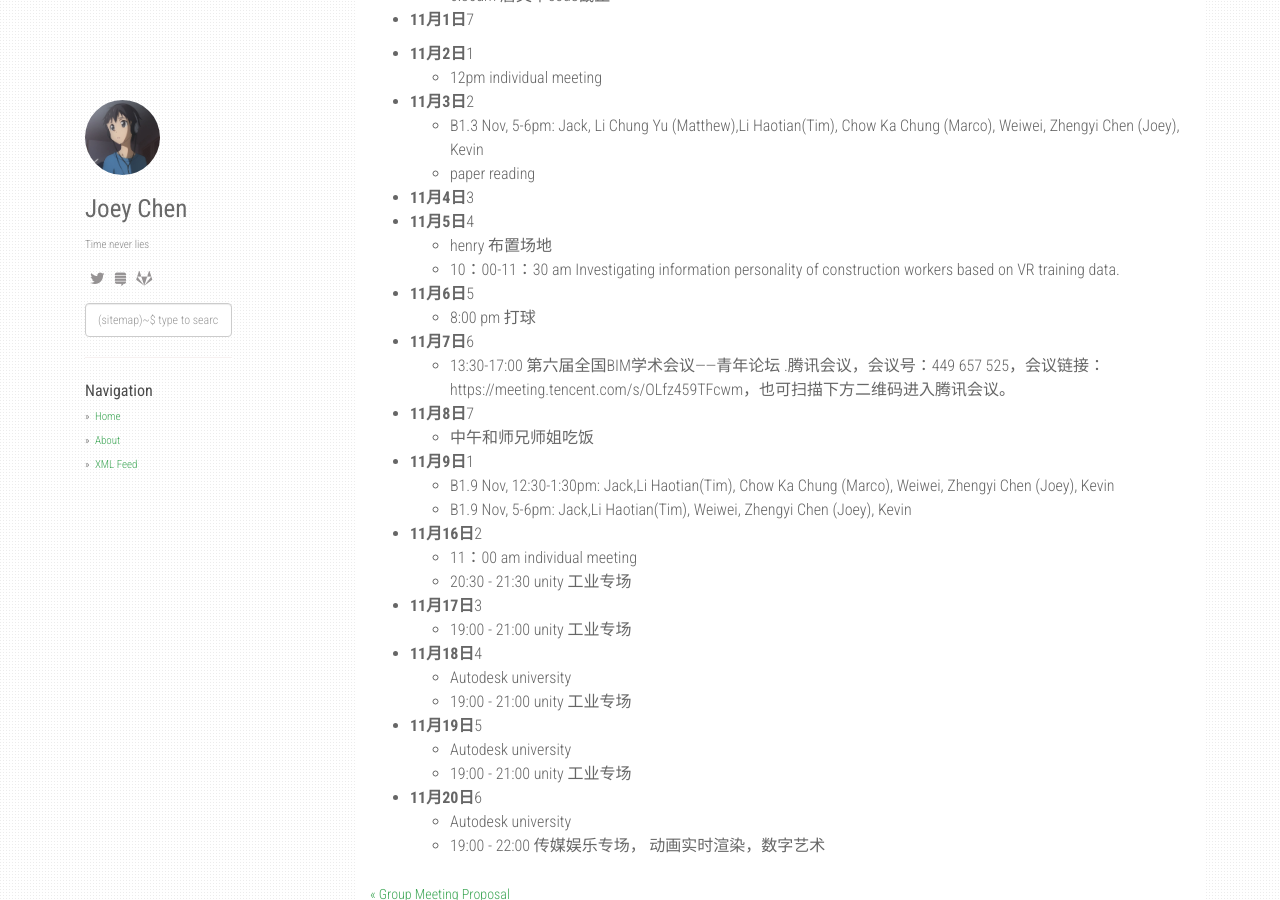
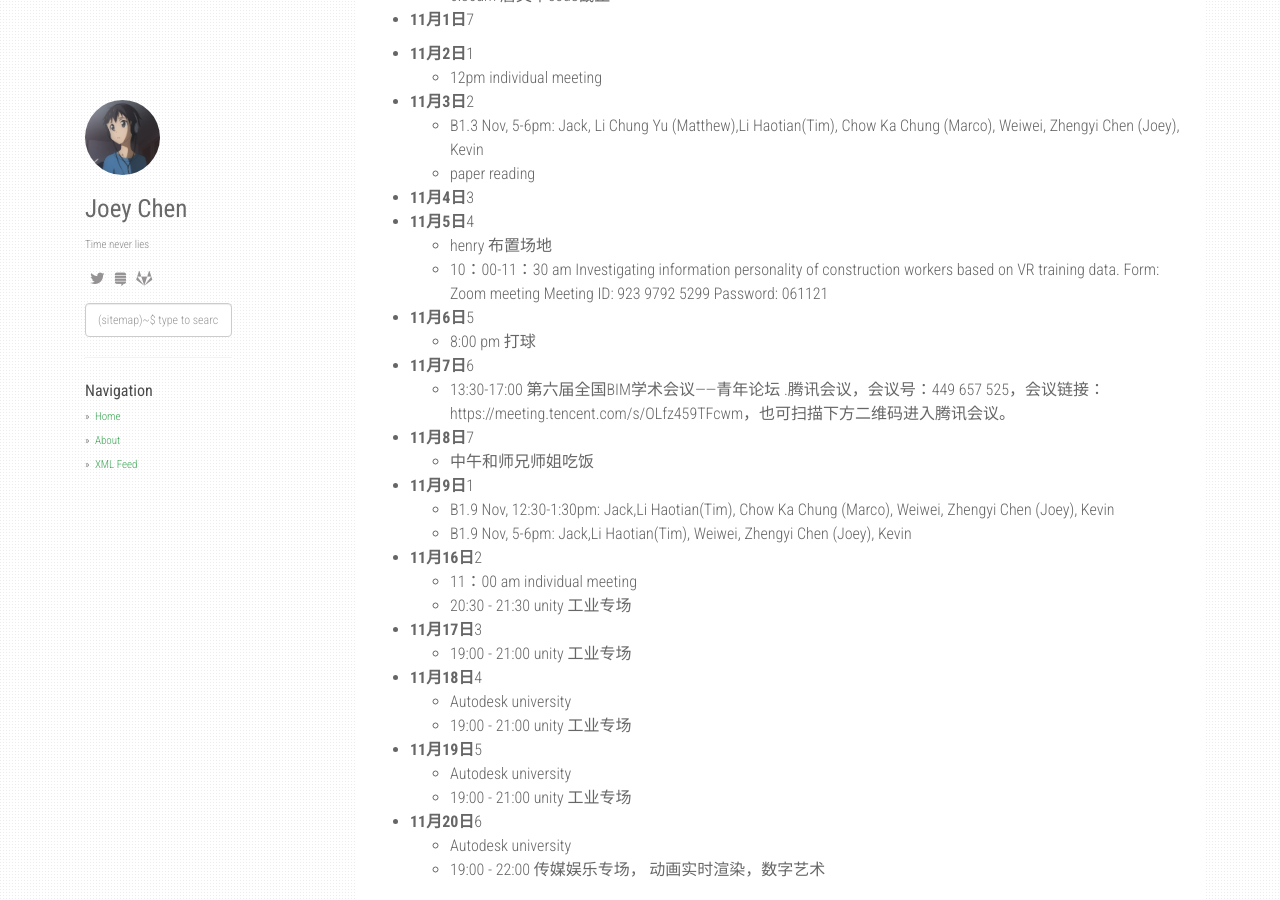
Before and after one commit to czy95/czy95.github.io, a Jekyll site: the page built from _posts/2024-10-29-工作日志和计划.md, in a window 1280 px wide and 900 px high, scrolled down 1196 px. Built offline with Jekyll 4.4.1, drawn with Linux system fonts in a browser that asks for light colours; nearby versions of some CDN libraries; our own code applies the rules of GitHub Pages for plain Markdown files.

Commit message:
Update 2024-10-29-工作日志和计划.md

```diff
--- a/_posts/2024-10-29-工作日志和计划.md
+++ b/_posts/2024-10-29-工作日志和计划.md
@@ -58,7 +58,7 @@ F.娱乐 (身份证10.30-11.30,工作日）
 * **11月4日**3
 * **11月5日**4
   - henry 布置场地
-  - 10：00-11：30 am Investigating information personality of construction workers based on VR training data.
+  - 10：00-11：30 am Investigating information personality of construction workers based on VR training data. Form: Zoom meeting Meeting ID: 923 9792 5299 Password: 061121
 * **11月6日**5
   - 8:00 pm 打球
 * **11月7日**6
```
